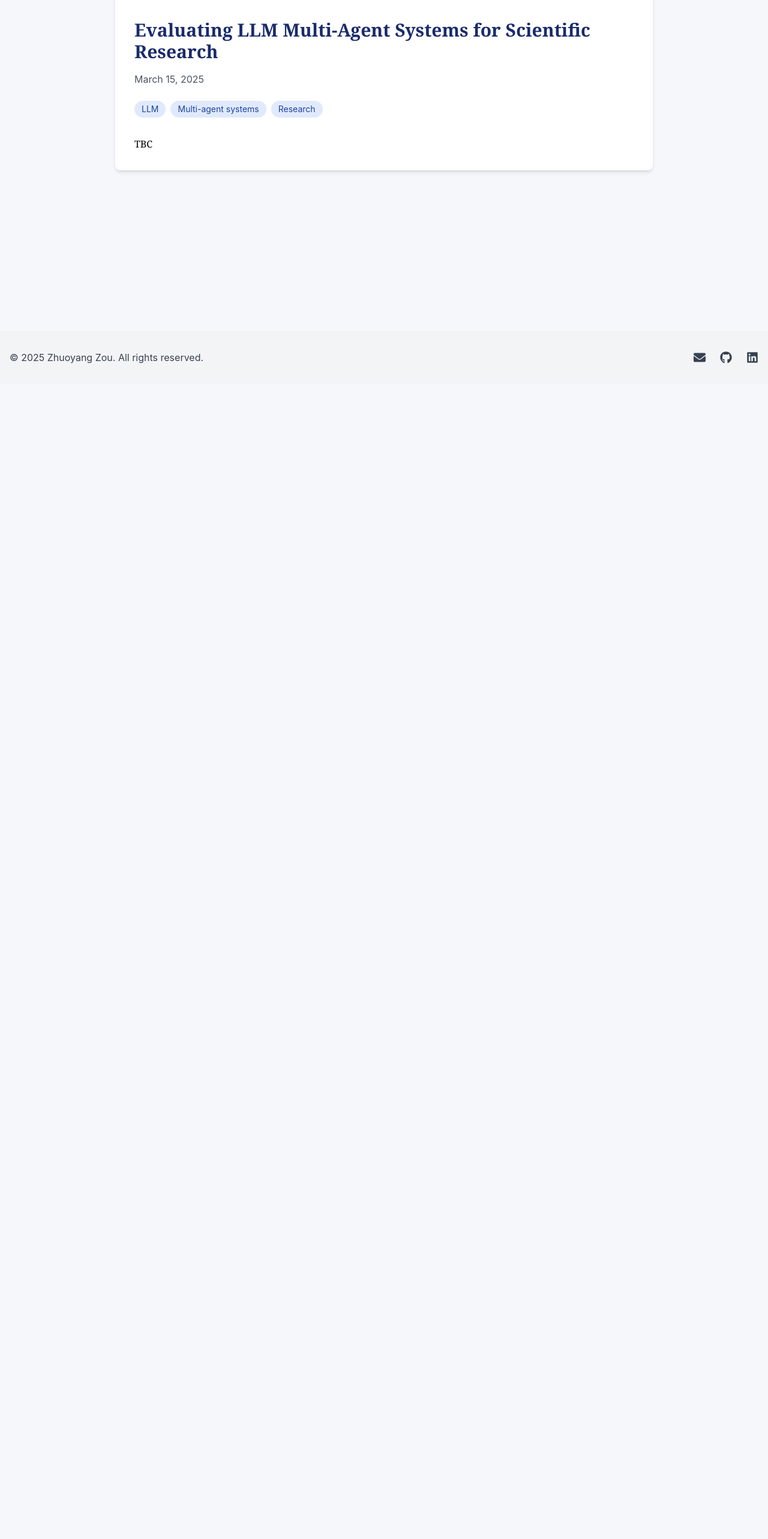
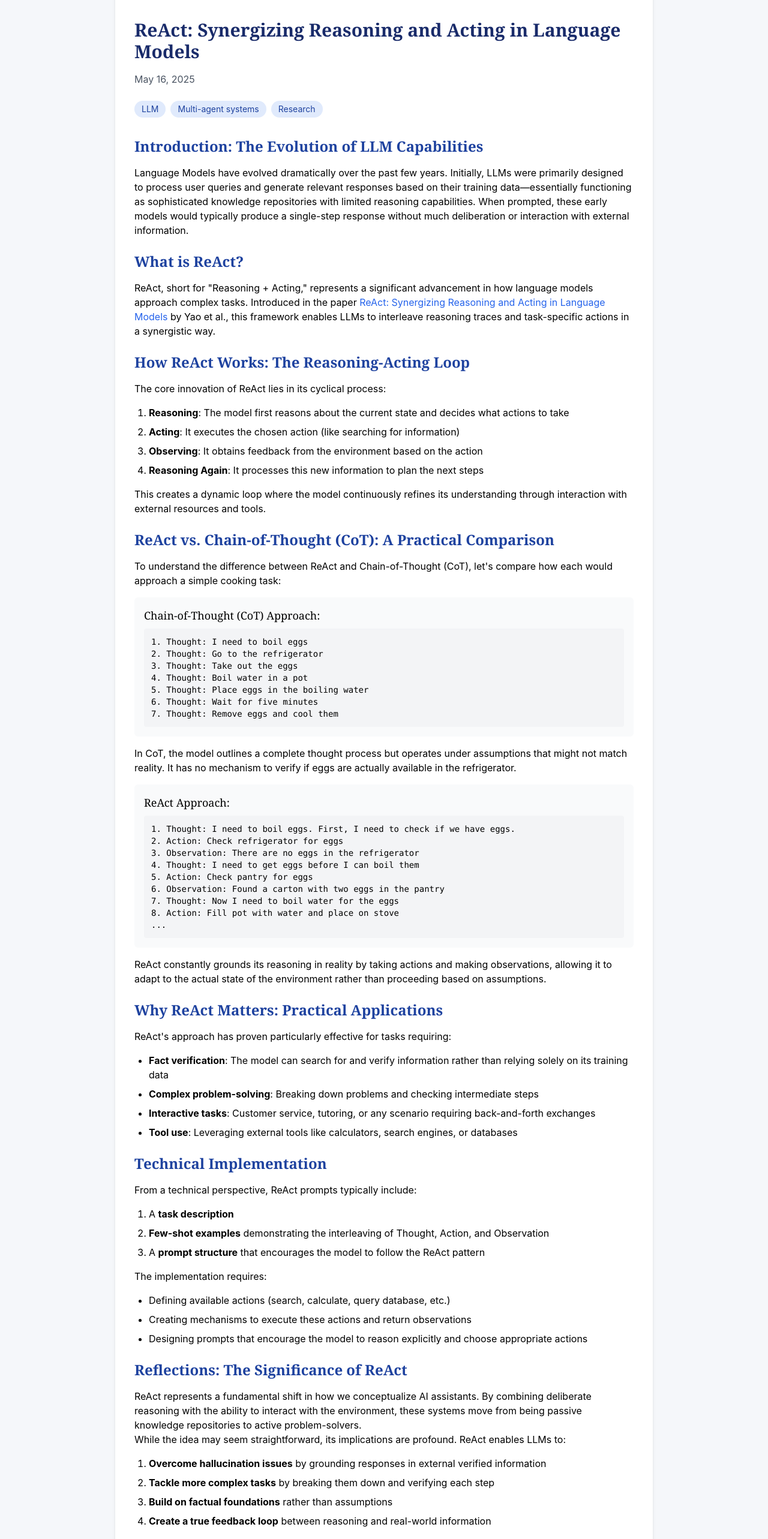
Before and after one commit to zyzou8/zhuoyang, a Next.js app in the folder zhuoyang-research-website/: page /blog/1 in a window 1280 px wide. Shown: the part 160-2726 px from the top of the page at 60% size. Before the commit the page ends 800 px from the top, so only its background shows below. Built offline with nearby package versions, Linux system fonts and the light colour scheme.

Commit message:
update blog

```diff
--- a/zhuoyang-research-website/src/pages/blog/1.js
+++ b/zhuoyang-research-website/src/pages/blog/1.js
@@ -1,4 +1,3 @@
-
 import Layout from '../../components/Layout';
 import Link from 'next/link';
 import { getImagePath } from '../../utils/imagePath';
@@ -17,8 +16,10 @@ export default function BlogPost1() {
           </a>
         </div>
 
-        <h1 className="text-3xl font-bold text-blue-900 mb-4">Evaluating LLM Multi-Agent Systems for Scientific Research</h1>
-        <div className="text-gray-600 mb-6">March 15, 2025</div>
+        <h1 className="text-3xl font-bold text-blue-900 mb-4">
+          ReAct: Synergizing Reasoning and Acting in Language Models
+        </h1>
+        <div className="text-gray-600 mb-6">May 16, 2025</div>
 
         <div className="flex flex-wrap gap-2 mb-8">
           <span className="bg-blue-100 text-blue-800 px-3 py-1 rounded-full text-sm">LLM</span>
@@ -27,27 +28,129 @@ export default function BlogPost1() {
         </div>
 
         <div className="prose prose-lg max-w-none">
-          <h2>TBC</h2>
-          {/* <p>Large Language Models (LLMs) have proven to be powerful tools for various NLP tasks. In our research, we've been exploring how multiple LLM agents can collaborate to evaluate scientific research papers.</p> */}
-{/*
-          <h2>Experimental Setup</h2>
-          <p>We created a system with three different types of agents:</p>
-          <ul>
-            <li><strong>Critic Agent:</strong> Identifies potential weaknesses in methodology</li>
-            <li><strong>Advocate Agent:</strong> Defends the paper's approach</li>
-            <li><strong>Mediator Agent:</strong> Synthesizes feedback and generates final evaluation</li>
+          <h2 className="text-2xl font-semibold text-blue-800 mt-6 mb-4">Introduction: The Evolution of LLM Capabilities</h2>
+          <p>
+            Language Models have evolved dramatically over the past few years. Initially, LLMs were primarily designed to process user queries and generate relevant responses based on their training data—essentially functioning as sophisticated knowledge repositories with limited reasoning capabilities. When prompted, these early models would typically produce a single-step response without much deliberation or interaction with external information.
+          </p>
+
+          <h2 className="text-2xl font-semibold text-blue-800 mt-6 mb-4">What is ReAct?</h2>
+          <p>
+            ReAct, short for "Reasoning + Acting," represents a significant advancement in how language models approach complex tasks. Introduced in the paper <a href="https://arxiv.org/abs/2210.03629" className="text-blue-600 hover:underline">ReAct: Synergizing Reasoning and Acting in Language Models</a> by Yao et al., this framework enables LLMs to interleave reasoning traces and task-specific actions in a synergistic way.
+          </p>
+
+          <h2 className="text-2xl font-semibold text-blue-800 mt-6 mb-4">How ReAct Works: The Reasoning-Acting Loop</h2>
+          <p>
+            The core innovation of ReAct lies in its cyclical process:
+          </p>
+          <ol className="list-decimal pl-6 my-4">
+            <li className="mb-2"><strong>Reasoning</strong>: The model first reasons about the current state and decides what actions to take</li>
+            <li className="mb-2"><strong>Acting</strong>: It executes the chosen action (like searching for information)</li>
+            <li className="mb-2"><strong>Observing</strong>: It obtains feedback from the environment based on the action</li>
+            <li className="mb-2"><strong>Reasoning Again</strong>: It processes this new information to plan the next steps</li>
+          </ol>
+          <p>
+            This creates a dynamic loop where the model continuously refines its understanding through interaction with external resources and tools.
+          </p>
+
+          <h2 className="text-2xl font-semibold text-blue-800 mt-6 mb-4">ReAct vs. Chain-of-Thought (CoT): A Practical Comparison</h2>
+          <p>
+            To understand the difference between ReAct and Chain-of-Thought (CoT), let's compare how each would approach a simple cooking task:
+          </p>
+
+          <div className="bg-gray-50 p-4 rounded-md my-4">
+            <h3 className="font-medium text-lg mb-2">Chain-of-Thought (CoT) Approach:</h3>
+            <pre className="bg-gray-100 p-3 rounded text-sm overflow-x-auto">
+              1. Thought: I need to boil eggs<br/>
+              2. Thought: Go to the refrigerator<br/>
+              3. Thought: Take out the eggs<br/>
+              4. Thought: Boil water in a pot<br/>
+              5. Thought: Place eggs in the boiling water<br/>
+              6. Thought: Wait for five minutes<br/>
+              7. Thought: Remove eggs and cool them
+            </pre>
+          </div>
+
+          <p>
+            In CoT, the model outlines a complete thought process but operates under assumptions that might not match reality. It has no mechanism to verify if eggs are actually available in the refrigerator.
+          </p>
+
+          <div className="bg-gray-50 p-4 rounded-md my-4">
+            <h3 className="font-medium text-lg mb-2">ReAct Approach:</h3>
+            <pre className="bg-gray-100 p-3 rounded text-sm overflow-x-auto">
+              1. Thought: I need to boil eggs. First, I need to check if we have eggs.<br/>
+              2. Action: Check refrigerator for eggs<br/>
+              3. Observation: There are no eggs in the refrigerator<br/>
+              4. Thought: I need to get eggs before I can boil them<br/>
+              5. Action: Check pantry for eggs<br/>
+              6. Observation: Found a carton with two eggs in the pantry<br/>
+              7. Thought: Now I need to boil water for the eggs<br/>
+              8. Action: Fill pot with water and place on stove<br/>
+              ...
+            </pre>
+          </div>
+
+          <p>
+            ReAct constantly grounds its reasoning in reality by taking actions and making observations, allowing it to adapt to the actual state of the environment rather than proceeding based on assumptions.
+          </p>
+
+          <h2 className="text-2xl font-semibold text-blue-800 mt-6 mb-4">Why ReAct Matters: Practical Applications</h2>
+          <p>
+            ReAct's approach has proven particularly effective for tasks requiring:
+          </p>
+          <ul className="list-disc pl-6 my-4">
+            <li className="mb-2"><strong>Fact verification</strong>: The model can search for and verify information rather than relying solely on its training data</li>
+            <li className="mb-2"><strong>Complex problem-solving</strong>: Breaking down problems and checking intermediate steps</li>
+            <li className="mb-2"><strong>Interactive tasks</strong>: Customer service, tutoring, or any scenario requiring back-and-forth exchanges</li>
+            <li className="mb-2"><strong>Tool use</strong>: Leveraging external tools like calculators, search engines, or databases</li>
           </ul>
 
-          <h2>Preliminary Results</h2>
-          <p>Our early results show that this multi-agent approach identifies 27% more methodological issues than single-agent evaluations. The collaborative debate between agents leads to more nuanced feedback.</p>
+          <h2 className="text-2xl font-semibold text-blue-800 mt-6 mb-4">Technical Implementation</h2>
+          <p>
+            From a technical perspective, ReAct prompts typically include:
+          </p>
+          <ol className="list-decimal pl-6 my-4">
+            <li className="mb-2">A <strong>task description</strong></li>
+            <li className="mb-2"><strong>Few-shot examples</strong> demonstrating the interleaving of Thought, Action, and Observation</li>
+            <li className="mb-2">A <strong>prompt structure</strong> that encourages the model to follow the ReAct pattern</li>
+          </ol>
 
-          <p>The next phase of our research will focus on fine-tuning each agent for specific scientific domains such as computer vision, NLP, and bioinformatics.</p>
+          <p>
+            The implementation requires:
+          </p>
+          <ul className="list-disc pl-6 my-4">
+            <li className="mb-2">Defining available actions (search, calculate, query database, etc.)</li>
+            <li className="mb-2">Creating mechanisms to execute these actions and return observations</li>
+            <li className="mb-2">Designing prompts that encourage the model to reason explicitly and choose appropriate actions</li>
+          </ul>
 
-          <h2>Implementation Details</h2>
-          <p>We implemented our system using a combination of GPT-4, Claude, and Llama models. Each agent was assigned a specific role and could communicate with other agents through a structured protocol. We found that diversity in the underlying models led to more robust evaluations.</p>
+          <h2 className="text-2xl font-semibold text-blue-800 mt-6 mb-4">Reflections: The Significance of ReAct</h2>
+          <p>
+            ReAct represents a fundamental shift in how we conceptualize AI assistants. By combining deliberate reasoning with the ability to interact with the environment, these systems move from being passive knowledge repositories to active problem-solvers.
+          </p>
+          <p>
+            While the idea may seem straightforward, its implications are profound. ReAct enables LLMs to:
+          </p>
+          <ol className="list-decimal pl-6 my-4">
+            <li className="mb-2"><strong>Overcome hallucination issues</strong> by grounding responses in external verified information</li>
+            <li className="mb-2"><strong>Tackle more complex tasks</strong> by breaking them down and verifying each step</li>
+            <li className="mb-2"><strong>Build on factual foundations</strong> rather than assumptions</li>
+            <li className="mb-2"><strong>Create a true feedback loop</strong> between reasoning and real-world information</li>
+          </ol>
 
-          <h2>Conclusion</h2>
-          <p>Multi-agent LLM systems show significant promise for enhancing the scientific peer review process. By distributing cognitive tasks across specialized agents, we can create more thorough and balanced evaluations of research quality.</p> */}
+          <p>
+            Perhaps most importantly, ReAct lays the groundwork for more agentic AI systems that can autonomously pursue goals while maintaining a clear reasoning trace that humans can follow and understand.
+          </p>
+          <p>
+            The limitations of ReAct lie primarily in its dependence on the quality of available actions and the model's ability to interpret observations correctly. As these components improve, we can expect ReAct-based systems to handle increasingly sophisticated tasks.
+          </p>
+
+          <h2 className="text-2xl font-semibold text-blue-800 mt-6 mb-4">Conclusion</h2>
+          <p>
+            ReAct represents a crucial step toward more capable, grounded, and transparent AI assistants. By bridging the gap between reasoning and acting, it enables language models to engage with the world more effectively and provide more reliable assistance across a wide range of applications.
+          </p>
+          <p>
+            As we continue to develop these systems, maintaining this synergy between thought and action will be essential for creating AI that can truly understand and assist with the complexity of real-world tasks.
+          </p>
         </div>
 
         {/* <div className="mt-12 pt-6 border-t">
```
